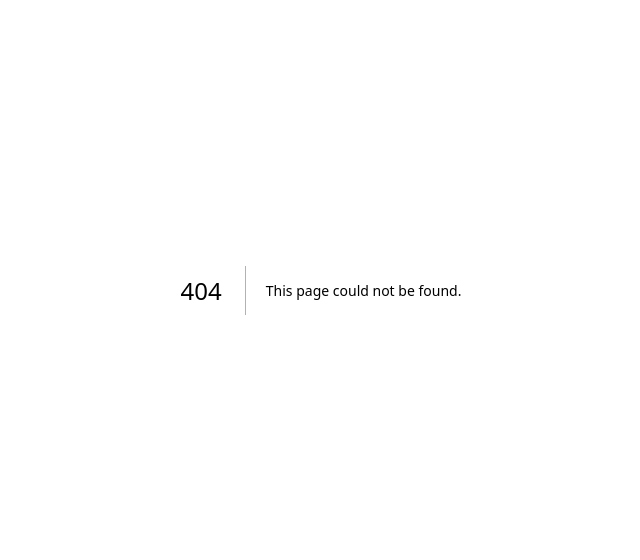
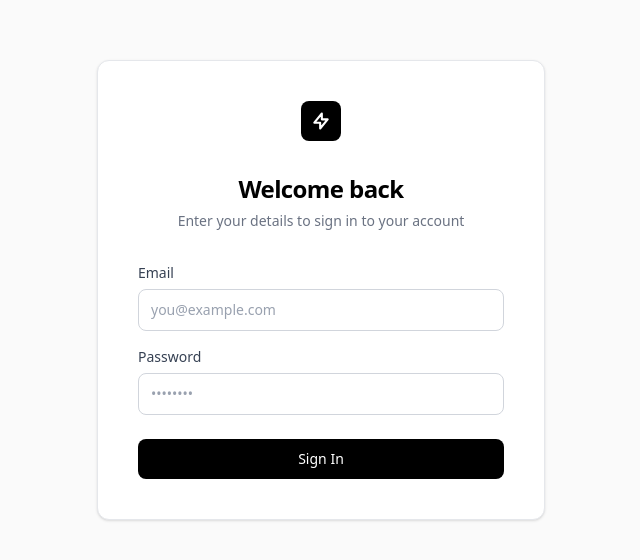
Before and after one commit to GauravRathore11/it-helpdesk, a Next.js app: page /login in a window 1280 px wide. Before the commit this address had no page. Shown: the part 110-670 px from the top of the page, without its empty margins (319-959 px from the left). Built offline with nearby package versions, Linux system fonts and the light colour scheme.

Commit message:
feat: build login page with form validation and JWT cookie handling

```diff
--- /dev/null
+++ b/src/app/login/page.tsx
@@ -0,0 +1,119 @@
+"use client";
+
+import { useState } from "react";
+import { useRouter } from "next/navigation";
+
+export default function LoginPage() {
+
+  const router = useRouter();
+
+  const [email, setEmail] = useState("");
+  const [password, setPassword] = useState("");
+  const [error, setError] = useState("");
+
+  const handleLogin = async (e: React.FormEvent) => {
+    e.preventDefault();
+    setError("");
+
+    try {
+      const res = await fetch("/api/auth/login", {
+        method: "POST",
+        headers: {
+          "Content-Type": "application/json",
+        },
+        body: JSON.stringify({ email, password }),
+        credentials: "include", // Important: ensure cookies are sent/received
+      });
+
+      const data = await res.json();
+
+      if (!res.ok) {
+        setError(data.message);
+        return;
+      }
+
+      localStorage.setItem("token", data.token);
+
+      // Redirect based on role
+      const isAdminOrManager = data.roleName
+        ? data.roleName === "ADMIN" || data.roleName === "MANAGER"
+        : data.role === 4 || data.role === 6;
+
+      if (isAdminOrManager) {
+        // ADMIN or MANAGER → dashboard
+        window.location.href = "/dashboard";
+      } else {
+        // EMPLOYEE or AGENT → tickets
+        window.location.href = "/tickets";
+      }
+    } catch (err) {
+      setError("Login failed. Please try again.");
+      console.error("Login error:", err);
+    }
+  };
+
+  return (
+    <div className="min-h-screen flex items-center justify-center bg-[#FAFAFA] font-sans px-4">
+      <div className="bg-white p-8 sm:p-10 rounded-xl border border-gray-200 shadow-sm w-full max-w-md">
+
+        <div className="flex justify-center mb-8">
+           <div className="w-10 h-10 rounded-lg bg-black flex items-center justify-center">
+              <svg className="w-5 h-5 text-white" fill="none" viewBox="0 0 24 24" stroke="currentColor">
+                <path strokeLinecap="round" strokeLinejoin="round" strokeWidth={2.5} d="M13 10V3L4 14h7v7l9-11h-7z" />
+              </svg>
+            </div>
+        </div>
+
+        <h1 className="text-2xl font-semibold text-center text-black mb-1.5 tracking-tight">
+          Welcome back
+        </h1>
+
+        <p className="text-center text-sm text-gray-500 mb-8">
+          Enter your details to sign in to your account
+        </p>
+
+        <form onSubmit={handleLogin} className="space-y-4">
+
+          <div>
+            <label className="block text-sm font-medium text-gray-700 mb-1.5">Email</label>
+            <input
+              type="email"
+              placeholder="you@example.com"
+              className="w-full px-3 py-2.5 border border-gray-300 rounded-lg text-sm placeholder-gray-400 focus:outline-none focus:ring-2 focus:ring-black focus:border-transparent transition-all"
+              value={email}
+              onChange={(e) => setEmail(e.target.value)}
+              required
+            />
+          </div>
+
+          <div>
+            <label className="block text-sm font-medium text-gray-700 mb-1.5">Password</label>
+            <input
+              type="password"
+              placeholder="••••••••"
+              className="w-full px-3 py-2.5 border border-gray-300 rounded-lg text-sm placeholder-gray-400 focus:outline-none focus:ring-2 focus:ring-black focus:border-transparent transition-all"
+              value={password}
+              onChange={(e) => setPassword(e.target.value)}
+              required
+            />
+          </div>
+
+          {error && (
+            <div className="p-3 bg-red-50 text-red-600 text-sm rounded-lg border border-red-100">
+               {error}
+            </div>
+          )}
+
+          <button
+            type="submit"
+            className="w-full bg-black text-white py-2.5 px-4 rounded-lg text-sm font-medium hover:bg-gray-800 transition-colors focus:outline-none focus:ring-2 focus:ring-offset-2 focus:ring-black mt-2"
+          >
+            Sign In
+          </button>
+
+        </form>
+      </div>
+
+    </div>
+  );
+}
--- /dev/null
+++ b/src/app/login/pg.tsx
@@ -0,0 +1,35 @@
+"use client"
+
+import { useRouter } from "next/navigation"
+import { useState } from "react"
+
+export default function Login() {
+  const router = useRouter()
+  const [email,setEmail] = useState("")
+  const [password,setPassword] = useState("")
+
+  const handleLogin = async () => {
+
+    const res = await fetch("/api/login", {
+      method:"POST",
+      headers:{ "Content-Type":"application/json" },
+      body: JSON.stringify({ email,password })
+    })
+
+    const data = await res.json()
+
+    if(data.role === "ADMIN"){
+      router.push("/dashboard")
+    } else {
+      router.push("/tickets")
+    }
+  }
+
+  return (
+    <div>
+      <input onChange={e=>setEmail(e.target.value)} />
+      <input type="password" onChange={e=>setPassword(e.target.value)} />
+      <button onClick={handleLogin}>Login</button>
+    </div>
+  )
+}
```
